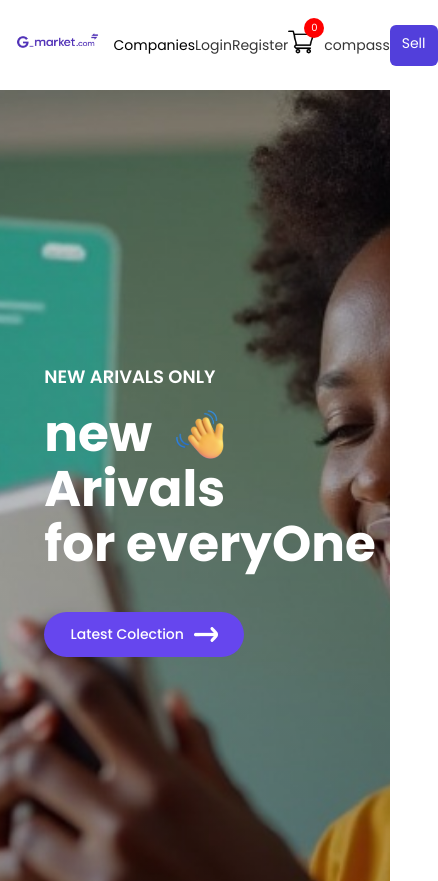
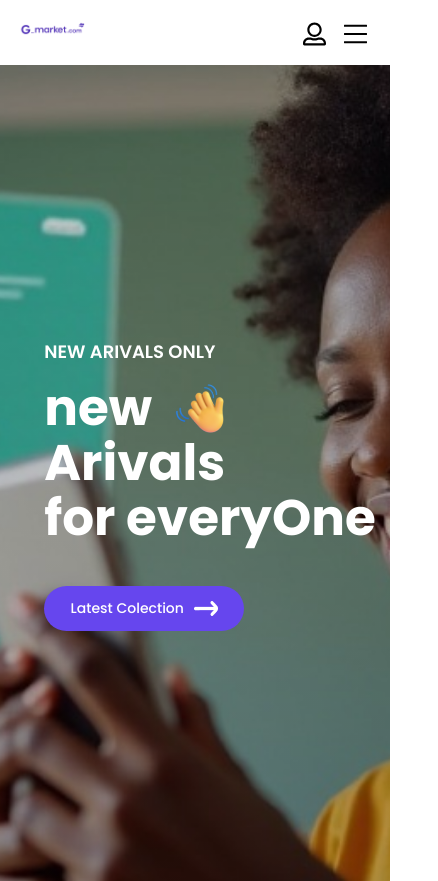
Before and after one commit to OLEHFIDELIS/generalmarket, a React (Create React App) app in the folder frontend/: page / in a window 390 px wide. Shown: the top 881 px of the page, 438 px wide, since content can reach past the window. Built offline with nearby package versions, Linux system fonts and the light colour scheme; no server answers.

Commit message:
worked on the nav bar responsivebility

```diff
--- a/frontend/src/Components/NewNav/NewNav.css
+++ b/frontend/src/Components/NewNav/NewNav.css
@@ -1,47 +1,47 @@
-.navbbar{
+.navbbar {
   display: flex;
   flex-direction: row;
-    /* border: 3px solid black; */
 }
 
-.navbbar .navright{
+.navbbar .navright {
   display: flex;
   align-items: center;
   width: 40%;
   padding-left: 45px;
+  font-weight: 500;
 }
 
-.navbbar .navright .logo{
+.navbbar .navright .logo {
   width: 200px;
 }
 
-.navbbar .navright .logo img{
+.navbbar .navright .logo img {
   width: 100%;
-    height: 34px;
-    min-height: 84px;
+  max-height: 84px;
   object-fit: contain;
 }
 
-.navbbar .navleft{
+.navbbar .navleft {
   display: flex;
   flex-direction: row;
   align-items: center;
   justify-content: space-evenly;
   width: 50%;
+  font-weight: 500;
 }
 
-.navbbar .navleft a{
+.navbbar .navleft a {
   text-decoration: none;
   color: #363636;
   font-weight: 400;
 }
 
-.navbbar .navleft div{
+.navbbar .navleft div {
   display: flex;
   align-items: center;
   gap: 45px;
 }
-.navbbar .navleft .nav-cart-count{
+.navbbar .navleft .nav-cart-count {
   width: 22px;
   height: 22px;
   display: flex;
@@ -56,37 +56,214 @@
   color: white;
 }
 
-.navbbar .navleft .publish{
-    width:  100px;
+.navbbar .navleft .publish {
+  width: 100px;
   height: 30px;
   text-align: center;
   padding: 8px 12px;
   border-radius: 6px;
-    background-color: #523FDB;
+  background-color: #523fdb;
   color: #ffff;
   padding-bottom: 3px;
 }
 
+.navbbar .nav-left {
+  display: none;
+}
+
 @media (max-width: 1024px) {
-    .navbbar{
+  .navbbar {
     padding: 0px;
   }
-    .navbbar .navright{
+  .navbbar .navright {
     padding-left: 0px;
     font-size: 14px;
     width: 50%;
   }
-    .navbbar .navleft{
+  .navbbar .navleft {
     font-size: 14px;
     padding: 0px;
   }
-    .navbbar .navleft div img{
+  .navbbar .navleft div img {
     width: 26px;
   }
-    .navbbar .navleft .nav-cart-count{
+  .navbbar .navleft .nav-cart-count {
     width: 20px;
     height: 20px;
     font-size: 10px;
   }
+  .navbbar .navleft .publish {
+    width: 86px;
+    height: 25px;
+    font-size: 14px;
+    line-height: 18px;
+    padding-bottom: 1px;
+  }
+}
 
+@media (max-width: 767px) {
+  .navbbar {
+    justify-content: space-between;
   }
+  .navbbar .navright .logo img {
+    width: 45%;
+    max-height: 70px;
+    margin-left: 8px;
+  }
+  .navbbar .navright .companies {
+    display: none;
+  }
+  .navbbar .navleft {
+    display: none;
+  }
+  .navbbar .nav-left {
+    width: 100px;
+    display: flex;
+    padding-top: 20px;
+    margin-right: 5px;
+    justify-content: space-evenly;
+    color: #5c5c5c;
+  }
+  .navbbar .nav-left svg {
+    width: 23px;
+    color: #5c5c5c;
+  }
+
+  /* Overlay background */
+.overlay {
+  position: fixed;
+  inset: 0;
+  background-color: rgba(0, 0, 0, 0.45);
+  display: flex;
+  justify-content: center;
+  align-items: flex-end;
+  z-index: 1000;
+  animation: fadeIn 0.3s ease;
+}
+
+/* Full-width slide-up menu */
+.menu-container {
+  background-color: #fff;
+  width: 100%; /* ✅ full width */
+  height: auto;
+  border-top-left-radius: 16px;
+  border-top-right-radius: 16px;
+  padding: 20px;
+  box-shadow: 0 -4px 10px rgba(0, 0, 0, 0.1);
+  animation: slideUp 0.3s ease;
+  max-height: 90vh; /* prevents overflow */
+  overflow-y: auto;
+}
+
+/* Header */
+.menu-header {
+  display: flex;
+  justify-content: space-between;
+  align-items: center;
+  border-bottom: 1px solid #eaeaea;
+  padding-bottom: 10px;
+  margin-bottom: 10px;
+}
+
+.menu-header h3 {
+  margin: 0;
+  font-size: 18px;
+  color: #333;
+}
+
+.close-btn {
+  background: none;
+  border: none;
+  font-size: 20px;
+  cursor: pointer;
+  color: #666;
+  transition: color 0.2s;
+}
+
+.close-btn:hover {
+  color: #000;
+}
+
+/* Menu list */
+.menu-list {
+  list-style: none;
+  padding: 0;
+  margin: 0;
+}
+
+.menu-list li {
+  display: flex;
+  align-items: center;
+  gap: 10px;
+  padding: 12px 0;
+  font-size: 16px;
+  color: #444;
+  cursor: pointer;
+  transition: color 0.2s;
+  border-bottom: 1px solid #f2f2f2;
+}
+
+.menu-list li:hover {
+  color: #007bff;
+}
+
+.menu-list .divider {
+  border: none;
+  height: 1px;
+  background: #e5e5e5;
+  margin: 10px 0;
+}
+
+/* Floating button */
+.menu-btn {
+  position: fixed;
+  bottom: 20px;
+  right: 20px;
+  background: #000;
+  color: #fff;
+  padding: 12px 20px;
+  border: none;
+  border-radius: 30px;
+  cursor: pointer;
+  font-weight: 500;
+  box-shadow: 0 4px 10px rgba(0, 0, 0, 0.3);
+  transition: background 0.3s;
+  z-index: 1100;
+}
+
+.menu-btn:hover {
+  background: #333;
+}
+
+/* Animations */
+@keyframes slideUp {
+  from {
+    transform: translateY(100%);
+  }
+  to {
+    transform: translateY(0);
+  }
+}
+
+@keyframes fadeIn {
+  from {
+    opacity: 0;
+  }
+  to {
+    opacity: 1;
+  }
+}
+
+/* Responsive */
+@media (max-width: 768px) {
+  .menu-container {
+    width: 100%;
+    border-radius: 16px 16px 0 0;
+  }
+
+  .menu-btn {
+    bottom: 15px;
+    right: 15px;
+  }
+}
+}
--- a/frontend/src/Components/NewNav/NewNav.jsx
+++ b/frontend/src/Components/NewNav/NewNav.jsx
@@ -1,24 +1,29 @@
-import React, {useContext, useRef, useState} from "react";
+import React, { useContext, useRef, useState } from "react";
 import "./NewNav.css"
 import logo from "../Assets/gmarketlogo.png"
 import cart_icon from "../Assets/cart_icon.png"
-import {Link} from "react-router-dom"
+import { Link } from "react-router-dom"
 import { ShopContext } from "../../Context/ShopContex"
-
-const NewNav = ()=> {
-
-    const {getTotalCartItems} = useContext(ShopContext);
+import { FaPlus, FaSearch, FaSignInAlt, FaUserPlus, FaBuilding, FaMapMarkerAlt, FaInfoCircle, FaEnvelope } from "react-icons/fa";
 
 
-    return(
+const NewNav = () => {
+
+    const { getTotalCartItems } = useContext(ShopContext);
+    const [ open, setOpen ] = useState(false);
+
+
+
+    return (
         <div className="navbbar">
             <div className="navright">
                 <a className="logo" href="/"><img src={logo} alt="logo" /></a>
-                <div>Companies</div>
+                <div className="companies">Companies</div>
             </div>
             <div className="navleft">
-                {localStorage.getItem("auth-token")?<div onClick={()=>{localStorage.removeItem("auth-token"); window.location.replace("/")
-                }}>Logout</div>: <Link to='/login'><div>Login</div></Link>}
+                {localStorage.getItem("auth-token") ? <div onClick={() => {
+                    localStorage.removeItem("auth-token"); window.location.replace("/")
+                }}>Logout</div> : <Link to='/login'><div>Login</div></Link>}
                 <a href="/login">Register</a>
                 <div>
                     <Link to='/cart'><img src={cart_icon} alt="" /></Link>
@@ -27,6 +32,50 @@ const NewNav = ()=> {
                 <a href="">compass</a>
                 <a className="publish" href="">Sell</a>
             </div>
+            <div className="nav-left">
+                <a href="/login">
+                    <svg xmlns="http://www.w3.org/2000/svg" viewBox="0 0 512 512" width="28" height="28"><path d="M384 336c-40.6 0-47.6-1.5-72.2
+                     6.8-17.5 5.9-36.3 9.2-55.8 9.2s-38.3-3.3-55.8-9.2c-24.6-8.3-31.5-6.8-72.2-6.8C57.3 336 0 393.3 0 464v16c0 17.7 14.3 32 32 32h448c17.7
+                     0 32-14.3 32-32v-16c0-70.7-57.3-128-128-128zm80 128H48c0-21.4 8.3-41.5 23.4-56.6C86.5 392.3 106.6 384 128 384c41.1 0 41-1.1 56.8 4.2
+                     23 7.8 47 11.8 71.2 11.8 24.2 0 48.2-4 71.2-11.8 15.8-5.4 15.7-4.2 56.8-4.2 44.1 0 80 35.9 80 80zM256 320c88.4 0 160-71.6 160-160S344.4
+                     0 256 0 96 71.6 96 160s71.6 160 160 160zm0-272c61.8 0 112 50.2 112 112s-50.2 112-112 112-112-50.2-112-112S194.2 48 256 48z"></path>
+                    </svg>
+                </a>
+                <a onClick={() => setOpen(true)}>
+                    <svg xmlns="http://www.w3.org/2000/svg" viewBox="0 0 448 512" width="28" height="28">
+                        <path d="M442 114H6a6 6 0 0 1-6-6V84a6 6 0 0 1 6-6h436a6 6 0 0 1 6 6v24a6 6 0 0 1-6 6zm0 160H6a6 6 0 0
+                    1-6-6v-24a6 6 0 0 1 6-6h436a6 6 0 0 1 6 6v24a6 6 0 0 1-6 6zm0 160H6a6 6 0 0 1-6-6v-24a6 6 0 0 1 6-6h436
+                    a6 6 0 0 1 6 6v24a6 6 0 0 1-6 6z"></path>
+                    </svg>
+                </a>
+                {/* Overlay */}
+                {open && (
+                    <div className="overlay" onClick={() => setOpen(false)}>
+                        {/* Prevent click-through inside menu */}
+                        <div className="menu-container" onClick={(e) => e.stopPropagation()}>
+                            <div className="menu-header">
+                                <h3>Welcome!</h3>
+                                <button className="close-btn" onClick={() => setOpen(false)}>
+                                    ✕
+                                </button>
+                            </div>
+
+                            <ul className="menu-list">
+                                <li><FaPlus /> Post an ad</li>
+                                <li><FaSearch /> Search</li>
+                                <li><FaSignInAlt /> Log in</li>
+                                <li><FaUserPlus /> Register account</li>
+                                <li><FaBuilding /> Companies</li>
+                                <li><FaMapMarkerAlt /> Change location</li>
+                                <li><FaInfoCircle /> Help</li>
+                                <li><FaEnvelope /> Contact us</li>
+                                <li className="divider"></li>
+                                <li>Switch to dark mode</li>
+                            </ul>
+                        </div>
+                    </div>
+                )}
+            </div>
         </div>
     )
 }
--- /dev/null
+++ b/package.json
@@ -0,0 +1,5 @@
+{
+  "dependencies": {
+    "react-icons": "^5.5.0"
+  }
+}
```
Also changed, not shown: 1 other file (tests, documents, lock files or other folders). Lines whose indentation alone changed are shown as unchanged.
